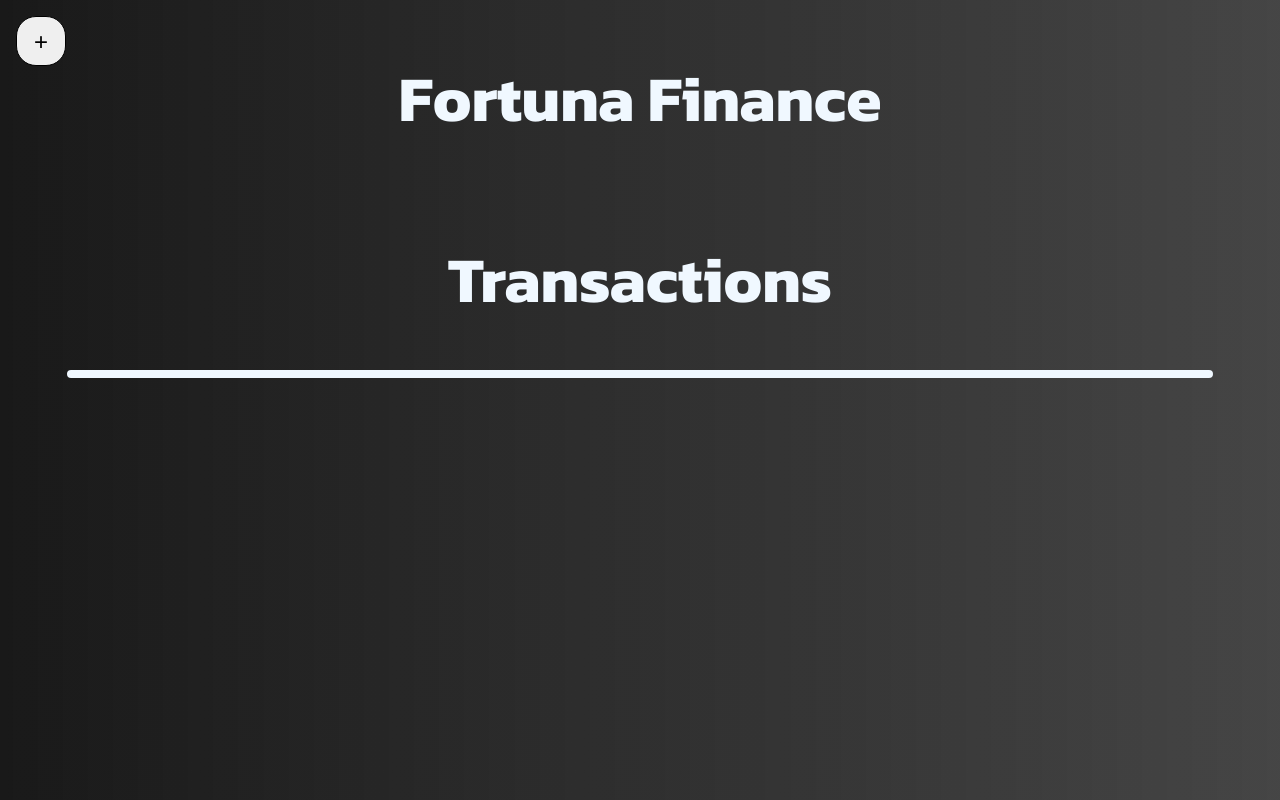
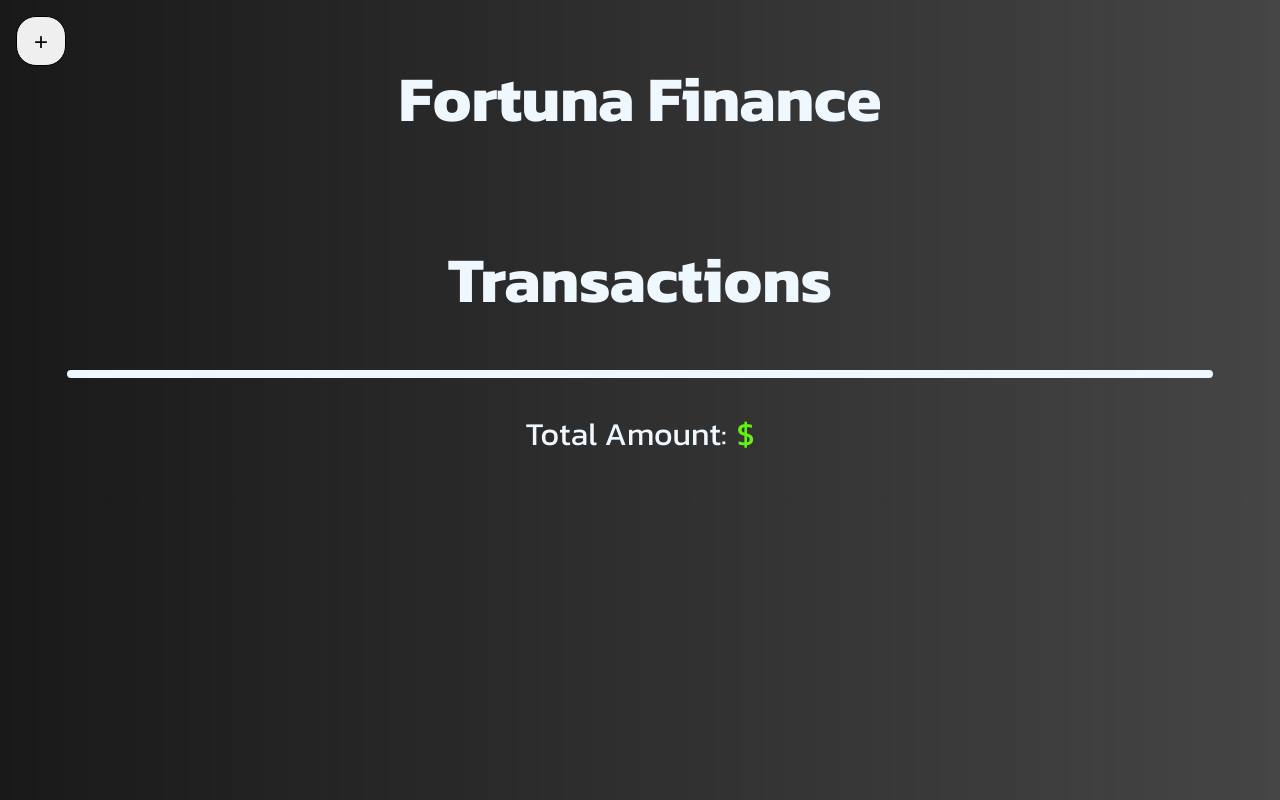
Before and after one commit to Ap0ll02/Fortuna-Finance-Tracekr, a React (Vite) app in the folder my_finance_tracker/: page / in a window 1280 px wide. Built offline with nearby package versions, Linux system fonts and the light colour scheme.

Commit message:
Stuff idk

```diff
--- a/my_finance_tracker/src/App.css
+++ b/my_finance_tracker/src/App.css
@@ -125,3 +125,11 @@
 table, th, td {
     padding: 5px;
 }
+.total_text {
+    display: flex;
+    justify-content: center;
+}
+.green_cash {
+    margin-left: 10px;
+    color: rgb(100, 240, 20);
+}
--- a/my_finance_tracker/src/App.jsx
+++ b/my_finance_tracker/src/App.jsx
@@ -5,16 +5,18 @@ import "./App.css";
 import Transaction from "./components/transaction";
 import TList from "./components/tlist";
 import Modal from "./components/Modal";
+
+
 function App() {
-
   async function addTransaction(description, amount, date) {
     try {
       const response = await invoke("add_transaction", {description, amount, date});
       console.log(response);
     } catch (error) {
-      console.log('Error Adding Transaction: ', error)
+        console.log('Error Adding Transaction: ', error);
     }
   }
+
 
     async function delTransaction(description, amount, date) {
         try {
@@ -22,38 +24,58 @@ function App() {
 
             console.log(response);
         } catch (error) {
-      console.log('Failure To Delete Transaction:', error)
+            console.log('Failure To Delete Transaction:', error);
+        }
+    }
+
+    // Total Function
+    const [total, setTotal] = useState('');
+    async function getTotal() {
+        try {
+            const total = await invoke("get_total");
+            setTotal(total);
+        } catch (error) {
+            console.log('Error Getting Total',error);
         }
     }
 
     const [transactions, setTransactions] = useState([]);
     const [add, setAdd] = useState(false);
+
     async function fetchTransactions() {
         try {
+            getTotal();
             const transactions = await invoke("get_transactions");
+
             setTransactions(transactions);
+
         } catch (error) {
+
             console.log("Failed To Fetch Transactions", error);
+
         }
     }
 
     useEffect(() => {
+
         fetchTransactions();
+
     }, []);
+
 
     return (
    <div>
       <div className="container">
 	  <h1>Fortuna Finance</h1>
       </div>
-       <button id="t_btn" onClick={() => {setAdd(prevAdd => !prevAdd)}}>&#43;</button>
+     <button id="t_btn" onClick={() => {setAdd(prevAdd => !prevAdd);}}>&#43;</button>
        <Modal show={add} onClose = {() => setAdd(false)}>
 	   <Transaction onGetT={fetchTransactions}/>
        </Modal>
 
-       <TList transactions = {transactions} onGetT={fetchTransactions}/>
+     <TList transactions = {transactions} total = {total} onGetT={fetchTransactions}/>
    </div>
-  )
+    );
 }
 
 export default App;
--- a/my_finance_tracker/src/components/tlist.jsx
+++ b/my_finance_tracker/src/components/tlist.jsx
@@ -1,7 +1,7 @@
 import { invoke } from '@tauri-apps/api/tauri';
 import {useState, useEffect} from 'react';
 import "../App.css";
-const TList = ({transactions, onGetT}) => {
+const TList = ({transactions, total, onGetT}) => {
     const [desc, setDesc] = useState('');
     const [amt, setAmt] = useState('');
     const [dt, setDt] = useState('');
@@ -26,7 +26,12 @@ const TList = ({transactions, onGetT}) => {
 	catch (error) {
 	    console.log("Failed To Delete Transaction", error);
 	}
-    }
+    };
+
+    const formatNum = (number) => {
+        return number.toLocaleString();
+    };
+
 
     return (
 	<div>
@@ -41,7 +46,7 @@ const TList = ({transactions, onGetT}) => {
 			    </tr>
 		<tr>
 		  <td className="t_desc">{transaction.description}</td>
-                    <td className="t_amt">${transaction.amount}</td>
+      <td className="t_amt">${formatNum(transaction.amount)}</td>
                     <td className="t_dt">{transaction.date}</td>
 		    <td><button className="black_btn" onClick={ () => {
 				    handleDel(transaction);
@@ -51,6 +56,10 @@ const TList = ({transactions, onGetT}) => {
 		</table>
 	        ))}
 	</div>
+    <div className="total_text">
+      <p>Total Amount:</p>
+      <p className="green_cash">${formatNum(total)}</p>
+    </div>
 	</div>
     )
 };
```
Also changed, not shown: my_finance_tracker/src/._App.jsx (added), my_finance_tracker/src/buffer/get_total.txt (added), 2 other files (tests, documents, lock files or other folders). Lines whose indentation alone changed are shown as unchanged.
